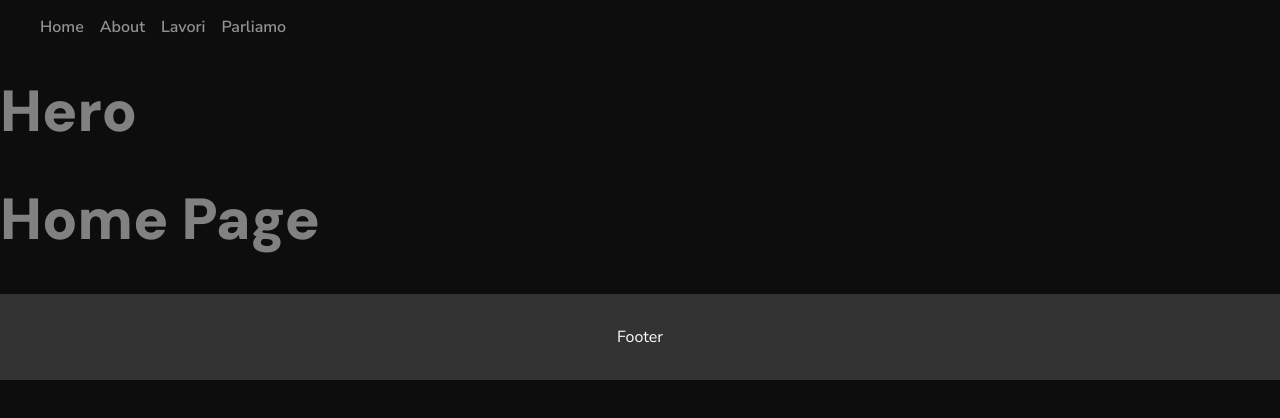
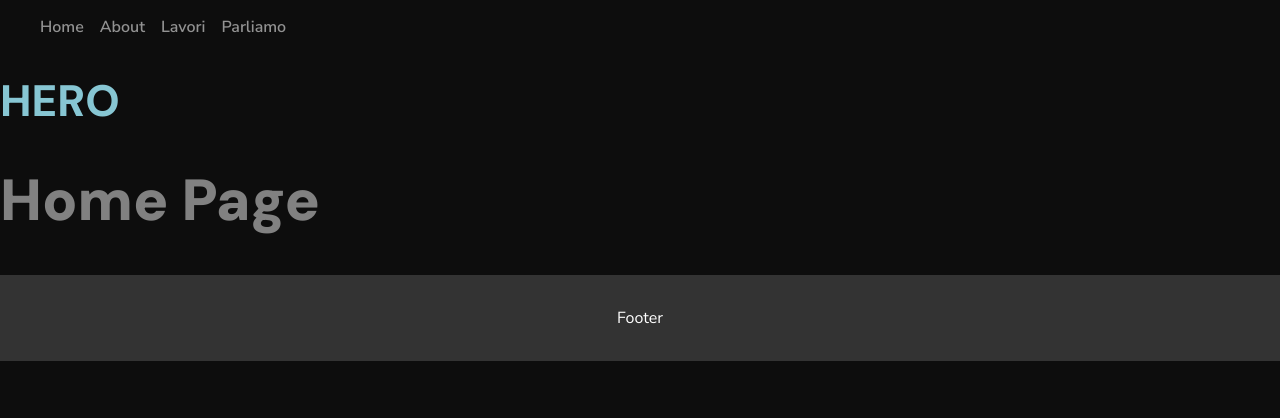
Before and after one commit to Francescosommellaa/MyPortfolio, a React (Vite) app: page / in a window 1280 px wide. Shown: the top 418 px of the page. Built offline with nearby package versions, Linux system fonts and the light colour scheme.

Commit message:
Fix(hero section test): it works

```diff
--- a/src/Components/Hero/Hero.scss
+++ b/src/Components/Hero/Hero.scss
@@ -1,3 +1,8 @@
 @use "../../styles/general" as *;
 @use "../../styles/variables" as *;
 @use "../../styles/mixins" as *;
+
+h2 {
+  color: $brand-primary-8-5;
+  @include uppercase;
+}
--- a/src/Components/Hero/Hero.tsx
+++ b/src/Components/Hero/Hero.tsx
@@ -4,7 +4,7 @@ import "./Hero.scss";
 const Hero: React.FC = () => {
   return (
     <div className="home">
-      <h1>Hero</h1>
+      <h2>Hero</h2>
     </div>
   );
 };
```
